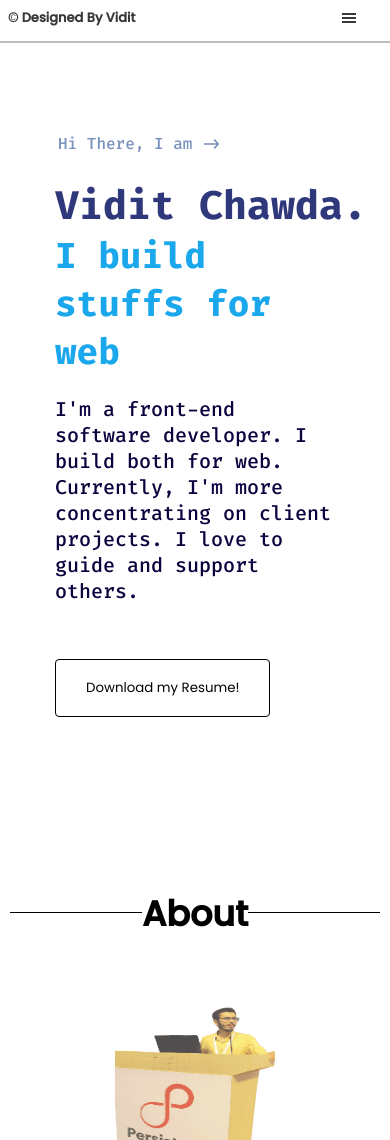
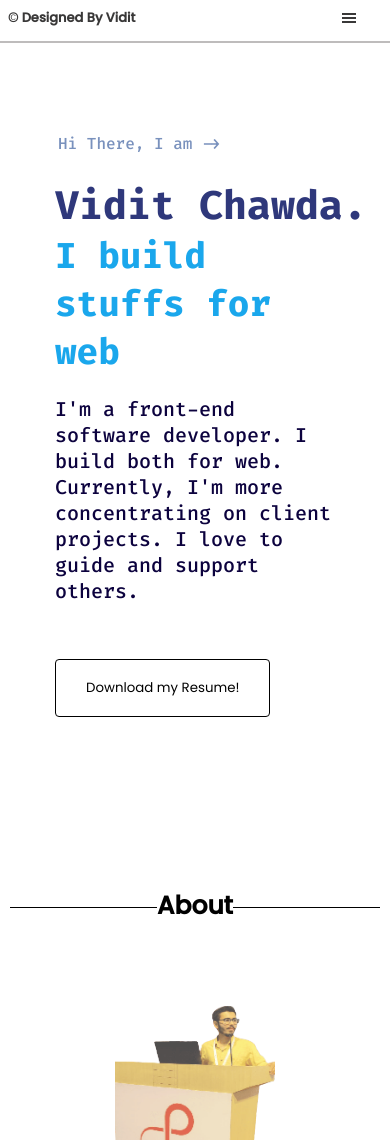
Before and after one commit to ViditChawda/portfolio-final-, a Next.js app: page / in a window 390 px wide. Shown: the top 1140 px of the page. Built offline with nearby package versions, Linux system fonts and the light colour scheme.

Commit message:
image responsive

```diff
--- a/src/styles/components/Heading.module.scss
+++ b/src/styles/components/Heading.module.scss
@@ -20,40 +20,50 @@
 
 @media screen and (max-width: 1200px) {
     .heading{
+        font-size: 33px;
         .line{
             width: 300px;
+            margin-top: 24px;
         }
     }
 }
 
 @media screen and (max-width: 1000px) {
     .heading{
+        font-size: 31px;
         .line{
             width: 280px;
+            margin-top: 23px;
         }
     }
 }
 
 @media screen and (max-width: 750px) {
     .heading{
+        font-size: 29px;
         .line{
             width: 250px;
+            margin-top: 22px;
         }
     }
 }
 
 @media screen and (max-width: 600px) {
     .heading{
+        font-size: 27px;
         .line{
             width: 200px;
+            margin-top: 21px;
         }
     }
 }
 
 @media screen and (max-width: 550px) {
     .heading{
+        font-size: 25px;
         .line{
             width: 150px;
+            margin-top: 20px;
         }
     }
 }
--- a/src/styles/containers/About.module.scss
+++ b/src/styles/containers/About.module.scss
@@ -49,7 +49,7 @@
 
             .aboutImage {
                 height: 400px;
-                width: 350px;
+                width: 400px;
                 padding: 20px;
             }
         }
@@ -65,8 +65,8 @@
             .aboutContent {}
 
             .aboutImage {
-                height: 420px;
-                width: 300px;
+                height: 400px;
+                width: 220px;
                 padding: 20px;
             }
         }
@@ -82,7 +82,7 @@
             .aboutContent {}
 
             .aboutImage {
-                height: 250px;
+                height: 360px;
                 width: 200px;
                 padding: 20px;
             }
@@ -99,7 +99,7 @@
             .aboutContent {}
 
             .aboutImage {
-                height: 290px;
+                height: 360px;
                 width: 200px;
                 padding: 20px;
             }
```
